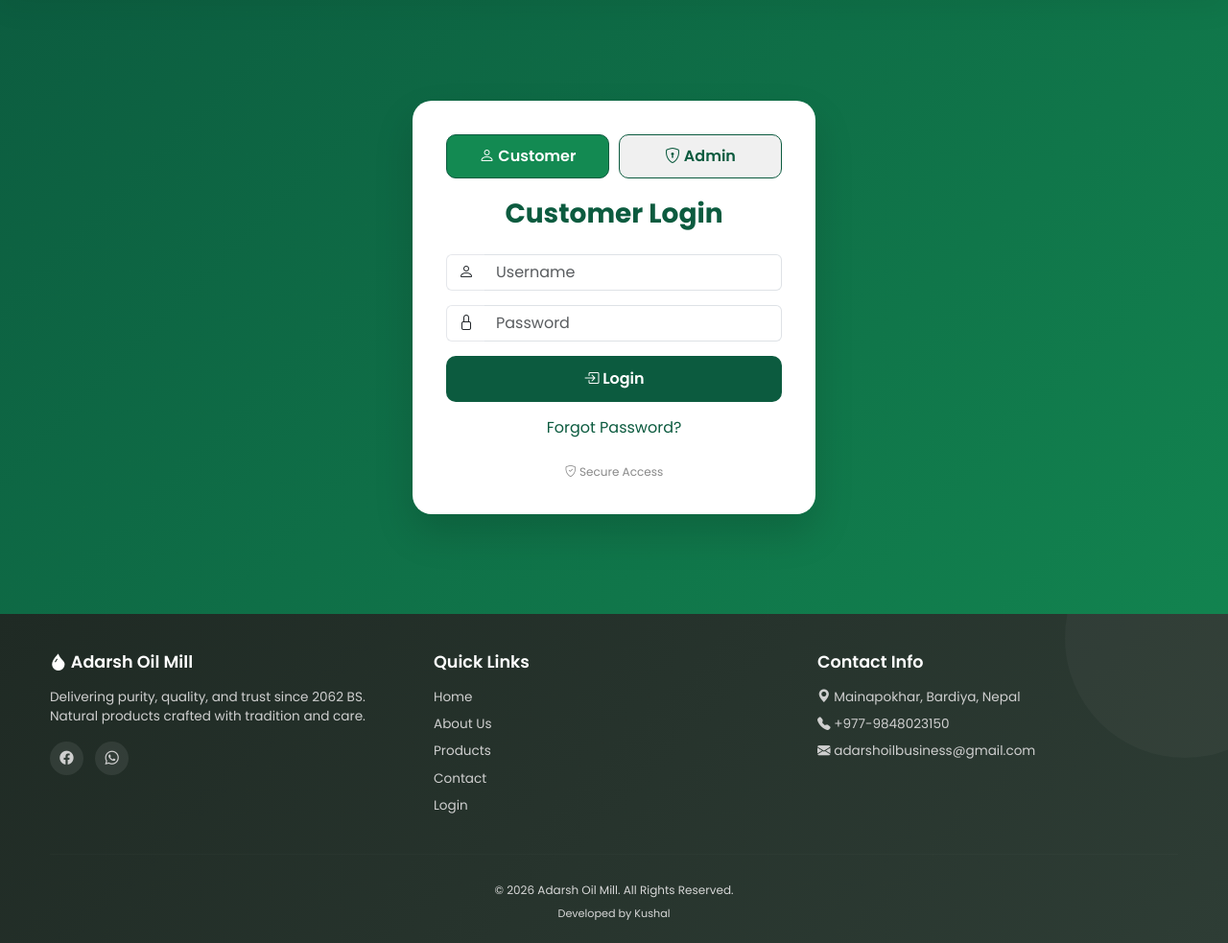
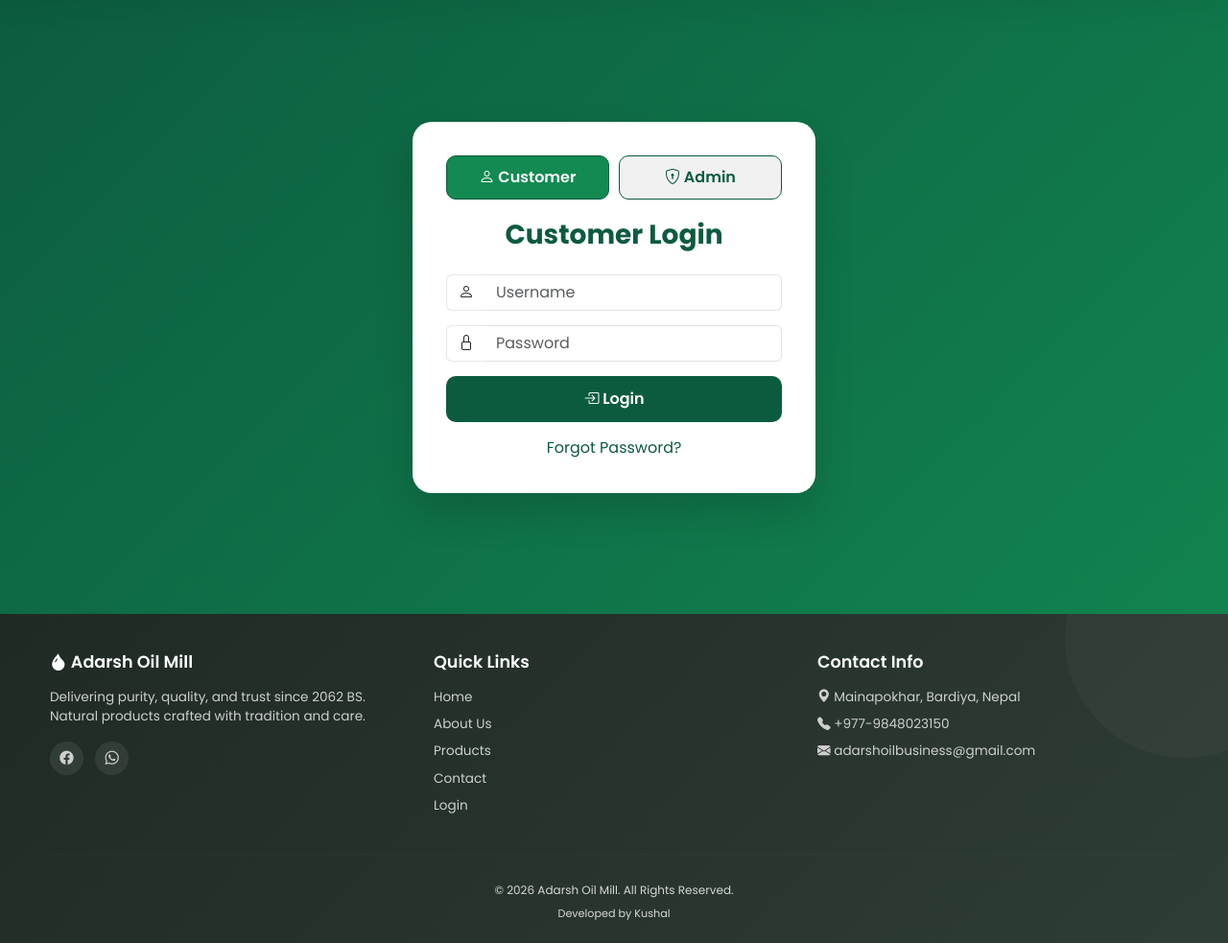
Before and after one commit to winterwarden3/aomtry, a Flask app: page /auth/login in a window 1280 px wide. Shown: the part 84-1067 px from the top of the page at 96% size. Run offline with Flask 3, Linux system fonts and the light colour scheme; data that the repository does not hold is empty; parts of the project's set-up code (start-up, migrations or seed data) failed here and were passed over.

Commit message:
removed secure access from login form

```diff
--- a/app/templates/auth/login.html
+++ b/app/templates/auth/login.html
@@ -208,9 +208,7 @@ body {
             Forgot Password?
         </a>
 
-        <div class="footer-text">
-            <i class="bi bi-shield-check"></i> Secure Access
-        </div>
+
 
 
     </div>
```
